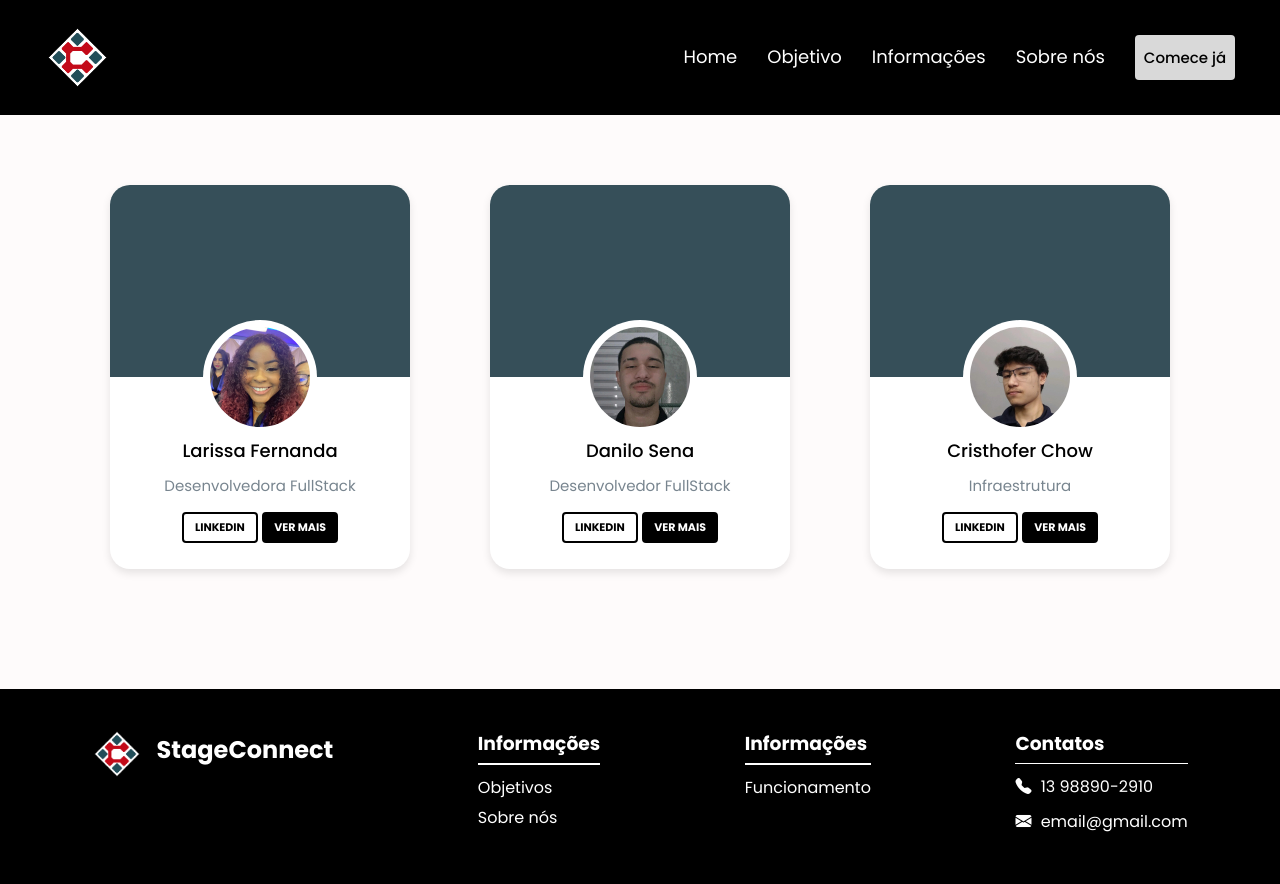
After one commit to SenaNilo/TCC-StageConnect, a Laravel app: page /sobre-nos in a window 1280 px wide. The commit adds this page. Run offline with Laravel 12, Linux system fonts and the light colour scheme; some libraries are stand-ins or nearby versions.

Commit message:
fix, feat and style: Adicionando efeitos js, criando rota e página de sobre nós e ajustes em estilos

```diff
--- a/public/css/main.css
+++ b/public/css/main.css
@@ -60,11 +64,12 @@ ul {
     font-size: 18px;
     color: #fff;
     cursor: pointer;
-    transition: 0.3s;
+    transition: color 0.3s, border-bottom 0.3s;
+    border-bottom: solid 2px transparent;
 }
 
 .lista-header:hover {
-    border-bottom: solid 3px #fff;
+    border-bottom: solid 2px #fff;
     cursor: pointer;
 }
 
@@ -85,6 +90,7 @@ ul {
 .dropdown {
     position: relative;
     display: inline-block;
+    z-index: 100;
 }
 
 .dropdown-content {
@@ -320,6 +329,11 @@ ul {
     /* Borda arredondada só no topo */
 }
 
+a {
+    text-decoration: none;
+    color: inherit;
+}
+
 .circle {
     padding: 0 4px;
 }
@@ -425,7 +437,7 @@ ul {
 }
 
 .footer-informacoes h3 {
-    border-bottom: 1px solid #fff;
+    border-bottom: 2px solid #fff;
     padding-bottom: 5px;
     margin-bottom: 10px;
 }
@@ -444,10 +456,12 @@ ul {
 .footer-informacoes ul li a {
     color: #fff;
     text-decoration: none;
+    transition: border-bottom 0.3s ease;
+    border-bottom: solid 2px transparent;
 }
 
 .footer-informacoes ul li a:hover {
-    text-decoration: underline;
+    border-bottom: solid 2px #fff;
 }
 
 .footer-contatos {
--- /dev/null
+++ b/public/css/sobre-nos.css
@@ -0,0 +1,103 @@
+/* Para arrumar, responsividade */
+.us-principal {
+    padding-top: 50px;
+    padding-bottom: 100px;
+}
+ .container-principal{
+    display: flex;
+    justify-content: center;
+    gap: 80px;
+    align-items: center;
+    padding: 20px;
+}
+
+.card-container {
+    --main-color: #000;
+    --submain-color:  #78858F;
+    --bg-color: #fff;
+    font-family: Poppins, sans-serif;
+    position: relative;
+    width: 300px;
+    min-height: 384px;
+    display: flex;
+    flex-direction: column;
+    align-items: center;
+    border-radius: 20px;
+    background: var(--bg-color);
+    box-shadow: 0 4px 8px rgba(0, 0, 0, 0.1);
+}
+
+.card__background {
+    height: 192px;
+    width: 100%;
+    border-radius: 20px 20px 0 0;
+    background-color: #364F59;
+}
+
+/* .card__img img {
+    height: 100%;
+    border-radius: 20px 20px 0 0;
+} */
+
+.card__avatar {
+    position: absolute;
+    width: 114px;
+    height: 114px;
+    background: var(--bg-color);
+    border-radius: 100%;
+    display: flex;
+    justify-content: center;
+    align-items: center;
+    top: calc(50% - 57px);
+}
+
+.card__avatar img {
+    width: 100px;
+    height: 100px;
+    border-radius: 100%;
+}
+
+.card__title {
+  margin-top: 60px;
+  font-weight: 500;
+  font-size: 18px;
+  color: var(--main-color);
+}
+
+.card__subtitle {
+  margin-top: 10px;
+  font-weight: 400;
+  font-size: 15px;
+  color: var(--submain-color);
+}
+
+.card__btn {
+  margin-top: 15px;
+  width: 76px;
+  height: 31px;
+  border: 2px solid var(--main-color);
+  border-radius: 4px;
+  font-weight: 700;
+  font-size: 11px;
+  color: var(--main-color);
+  background: var(--bg-color);
+  text-transform: uppercase;
+  transition: all 0.3s;
+}
+
+.card__btn-solid {
+  background: var(--main-color);
+  color: var(--bg-color);
+}
+
+.card__btn:hover {
+  background: var(--main-color);
+  color: var(--bg-color);
+}
+
+.card__btn-solid:hover {
+  background: var(--bg-color);
+  color: var(--main-color);
+}
+
+/*Copyright - 2025 Frank Esteban and andrew-demchenck0 (A) */
--- /dev/null
+++ b/resources/views/sobre-nos.blade.php
@@ -0,0 +1,144 @@
+<!DOCTYPE html>
+<html lang="{{ str_replace('_', '-', app()->getLocale()) }}">
+
+<head>
+    <meta charset='utf-8'>
+    <meta http-equiv='X-UA-Compatible' content='IE=edge'>
+    <title>Sobre nós - StageConnect</title>
+    <meta name='viewport' content='width=device-width, initial-scale=1'>
+    <link rel="stylesheet" href="{{ asset('css/main.css') }}">
+      <link rel="icon" type="image/png" href="{{ asset('images/LogoSFundo.png') }}"/>
+    <link rel="stylesheet" href="{{ asset('css/sobre-nos.css') }}">
+    <link rel="stylesheet" href="{{ asset('css/swiper-bundle.min.css') }}">
+    <link rel="stylesheet" href="https://cdn.jsdelivr.net/npm/bootstrap-icons@1.11.3/font/bootstrap-icons.min.css">
+    {{-- <link rel='stylesheet' type='text/css' media='screen' href='main.css'>
+    <script src='main.js'></script> --}}
+</head>
+
+<body>
+
+    <header>
+        <img src="{{ asset('images/LogoSFundo.png') }}" alt="Logo StageConnect" class="logo-header">
+        <!-- <h2 class="titulo-header"> StageConnect </h2> -->
+
+        <!-- Botão Hamburger -->
+        <div class="btn-abrir-menu" id="btn-abrir-menu">
+            <i class="bi bi-list"></i>
+        </div>
+
+        <!-- Menu desktop -->
+        <nav class="nav-desktop">
+            <ul class="menu-header">
+                <li class="lista-header"><a href="{{ url('/') }}">Home</a></li>
+                <li class="lista-header">Objetivo</li>
+                <li class="lista-header">Informações</li>
+                <li class="lista-header">Sobre nós</li>
+            </ul>
+            <div class="dropdown">
+                <button class="botao-nav">Comece já</button>
+                <div class="dropdown-content">
+                    <a href="#">Login</a>
+                    <a href="#">Cadastro</a>
+                </div>
+            </div>
+        </nav>
+
+        <!-- Menu mobile -->
+        <div class="menu-mobile" id="menu-mobile">
+            <div class="btn-fechar" id="btn-fechar-menu">
+                <i class="bi bi-x-lg"></i>
+            </div>
+            <nav>
+                <ul>
+                    <li><a href="#">Home</a></li>
+                    <li><a href="#">Objetivo</a></li>
+                    <li><a href="#">Informações</a></li>
+                    <li><a href="#">Sobre nós</a></li>
+                    <li><a href="#">Login</a></li>
+                    <li><a href="#">Cadastro</a></li>
+                </ul>
+            </nav>
+        </div>
+
+        <div class="overlay-menu" id="overlay-menu"></div>
+    </header>
+
+    <section class="us-principal">
+        <div class="container-principal">
+
+            <div class="card-container">
+                <div class="card__background">
+                </div>
+                <div class="card__avatar">
+                    <img src="{{ asset('images/larissafoto.jpg') }}" alt="Larissa Fernanda">
+                </div>
+                <div class="card__title">Larissa Fernanda</div>
+                <div class="card__subtitle">Desenvolvedora FullStack</div>
+                <div class="card__wrapper">
+                    <button class="card__btn">LinkedIn</button>
+                    <button class="card__btn card__btn-solid"> Ver mais</button>
+                </div>
+            </div>
+
+            <div class="card-container">
+                <div class="card__background">
+                </div>
+                <div class="card__avatar">
+                    <img src="{{ asset('images/danilofoto.jpg') }}" alt="Danilo Sena">
+                </div>
+                <div class="card__title">Danilo Sena</div>
+                <div class="card__subtitle">Desenvolvedor FullStack</div>
+                <div class="card__wrapper">
+                    <button class="card__btn">LinkedIn</button>
+                    <button class="card__btn card__btn-solid">Ver mais</button>
+                </div>
+            </div>
+
+            <div class="card-container">
+                <div class="card__background">
+                </div>
+                <div class="card__avatar">
+                    <img src="{{ asset('images/cristoferfoto.jpg') }}" alt="Larissa Fernanda">
+                </div>
+                <div class="card__title">Cristhofer Chow </div>
+                <div class="card__subtitle">Infraestrutura </div>
+                <div class="card__wrapper">
+                    <button class="card__btn">LinkedIn</button>
+                    <button class="card__btn card__btn-solid">Ver mais</button>
+                </div>
+            </div>
+
+        </div>
+    </section>
+    <!-- <script src="{{ asset('js/swiper-bundle.min.js') }}"></script>
+    <script src="{{ asset('js/sobre-nos.js') }}"></script>
+    -->
+    <footer class="footer footer-container">
+        <div class="footer-logo">
+            <img src="{{ asset('images/LogoSFundo.png') }}" alt="Logo StageConnect">
+            <p>StageConnect</p>
+        </div>
+        <div class="footer-informacoes">
+            <h3>Informações</h3>
+            <ul>
+                <li><a href="#">Objetivos</a></li>
+                <li><a href="#">Sobre nós</a></li>
+            </ul>
+        </div>
+        <div class="footer-informacoes">
+            <h3>Informações</h3>
+            <ul>
+                <li><a href="#">Funcionamento</a></li>
+            </ul>
+        </div>
+        <div class="footer-contatos">
+            <h3>Contatos</h3>
+            <p><i class="bi bi-telephone-fill"></i> 13 98890-2910</p>
+            <p><i class="bi bi-envelope-fill"></i> email@gmail.com</p>
+        </div>
+    </footer>
+
+
+</body>
+
+</html>
--- a/routes/web.php
+++ b/routes/web.php
@@ -8,6 +8,10 @@ use App\Http\Controllers\PagesController;
 Route::get('/', function(){
     return view('index');
 });
+
+Route::get('/sobre-nos', function () {
+    return view('sobre-nos');
+});
 // Route::get('/in', [PagesController::class, 'index']);
 Route::get('/login', [PagesController::class, 'login']);
 
```
Also changed, not shown: other parts of public/css/main.css (+37 -6 lines), public/js/write-effect.js (added, +43 -0 lines), resources/views/index.blade.php (+7 -6 lines), package-lock.json, public/images/cristoferfoto.jpg (added), public/images/danilofoto.jpg (added), public/images/larissafoto.jpg (added).
